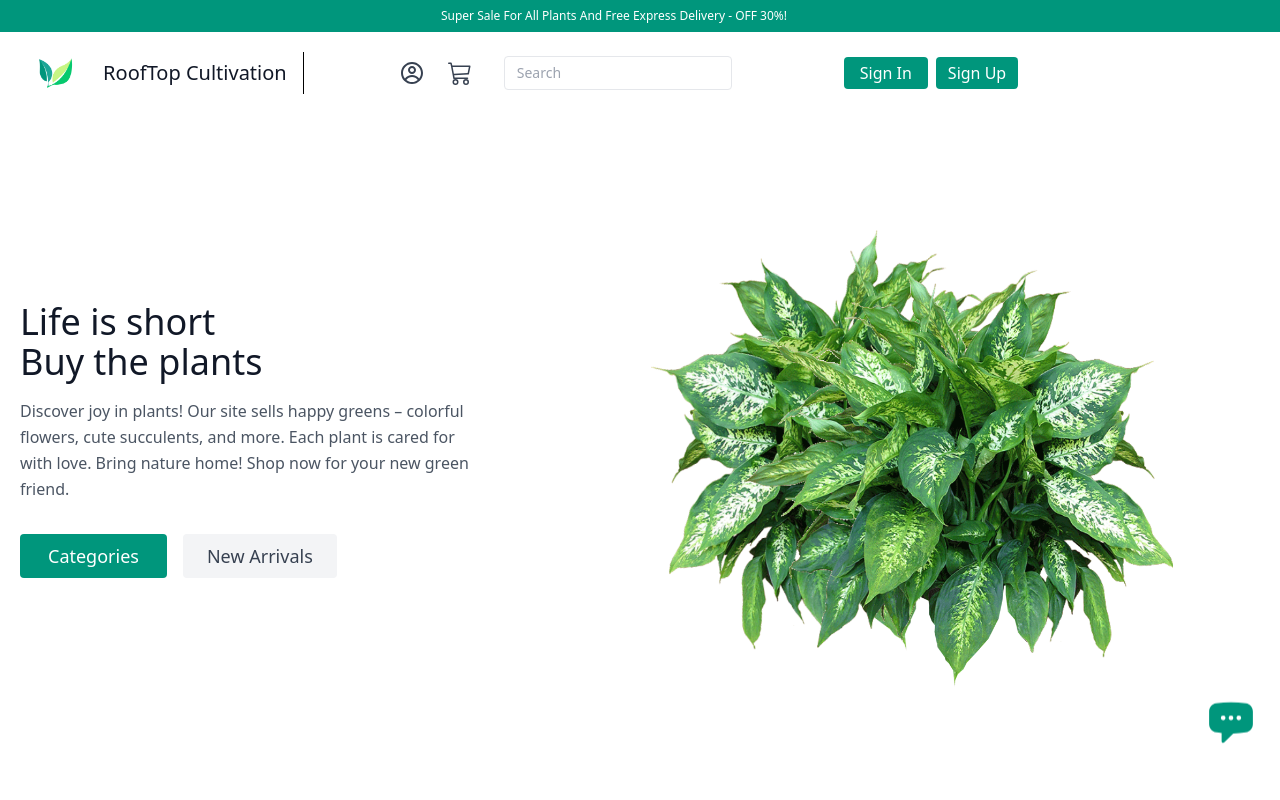
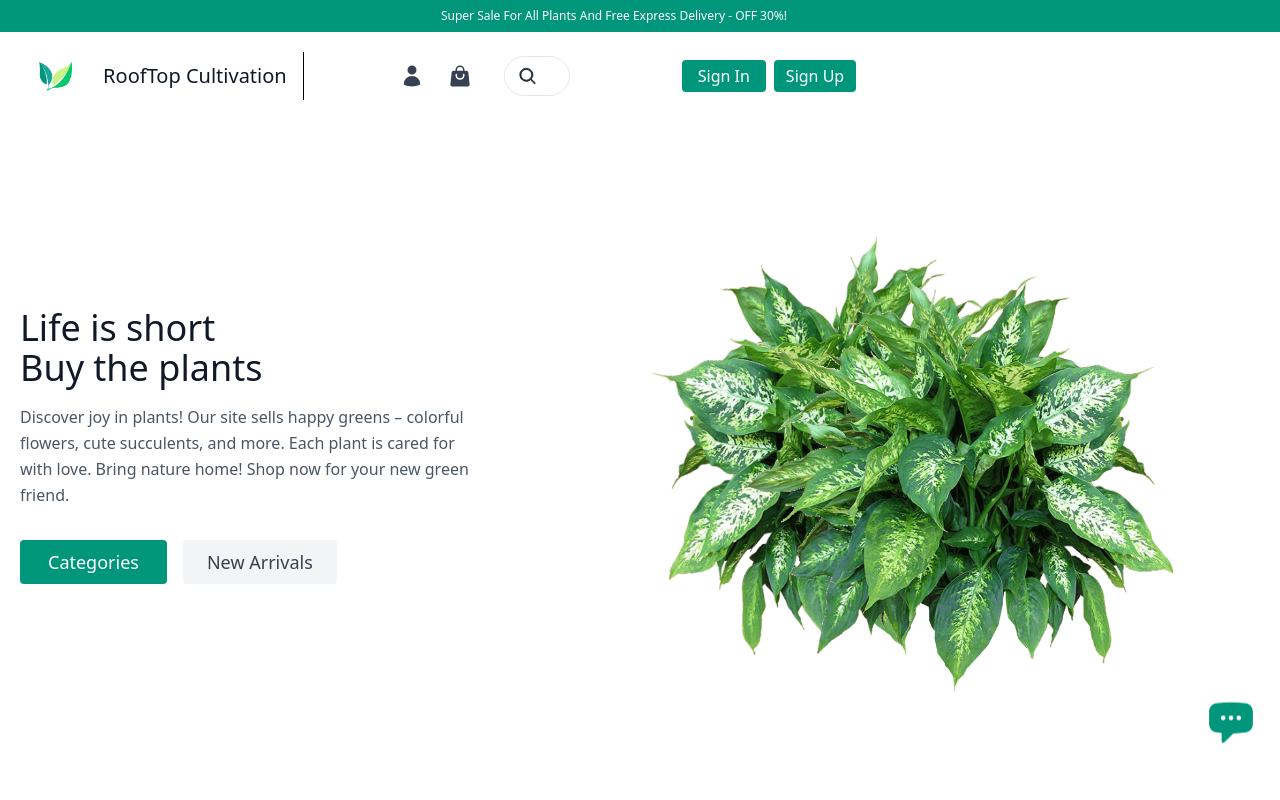
Before and after one commit to Muhammad-Akash-Haider/Rooftop-Cultivation-full, a React (Create React App) app in the folder Frontend/: page / in a window 1280 px wide. Shown: the top 800 px of the page. Built offline with nearby package versions, Linux system fonts and the light colour scheme; no server answers.

Commit message:
Nav page Maintenance + Add Styling

```diff
--- a/Frontend/src/components/Nav.jsx
+++ b/Frontend/src/components/Nav.jsx
@@ -70,7 +70,11 @@ const Nav = () => {
                           <span>{buyerStats.total_order_count}</span>
                         </div>
                       </div>}
-                    <CgProfile className='text-2xl ' />
+                    {/* <CgProfile className='text-2xl' /> */}
+                    <svg xmlns="http://www.w3.org/2000/svg" viewBox="0 0 24 24" fill="currentColor" class="w-6 h-6">
+                    <path fill-rule="evenodd" d="M7.5 6a4.5 4.5 0 1 1 9 0 4.5 4.5 0 0 1-9 0ZM3.751 20.105a8.25 8.25 0 0 1 16.498 0 .75.75 0 0 1-.437.695A18.683 18.683 0 0 1 12 22.5c-2.786 0-5.433-.608-7.812-1.7a.75.75 0 0 1-.437-.695Z" clip-rule="evenodd" />
+                    </svg>
+
                   </div>
 
                 </Link>
@@ -86,7 +90,11 @@ const Nav = () => {
                       </div>
                     }
 
-                    <BsCart3 className='text-2xl ' />
+                    {/* <BsCart3 className='text-2xl ' /> */}
+                    <svg xmlns="http://www.w3.org/2000/svg" viewBox="0 0 24 24" fill="currentColor" class="w-6 h-6">
+                    <path fill-rule="evenodd" d="M7.5 6v.75H5.513c-.96 0-1.764.724-1.865 1.679l-1.263 12A1.875 1.875 0 0 0 4.25 22.5h15.5a1.875 1.875 0 0 0 1.865-2.071l-1.263-12a1.875 1.875 0 0 0-1.865-1.679H16.5V6a4.5 4.5 0 1 0-9 0ZM12 3a3 3 0 0 0-3 3v.75h6V6a3 3 0 0 0-3-3Zm-3 8.25a3 3 0 1 0 6 0v-.75a.75.75 0 0 1 1.5 0v.75a4.5 4.5 0 1 1-9 0v-.75a.75.75 0 0 1 1.5 0v.75Z" clip-rule="evenodd" />
+                    </svg>
+
                   </div>
                 </Link>
               </div>
@@ -94,7 +102,17 @@ const Nav = () => {
           }
 
           <div>
-            <input className=' hover:rounded border bg-white  rounded  focus:border-[#00967C] focus:ring-2 focus:ring-green-200  outline-none text-gray-700 px-3 leading-8 transition-colors text-sm duration-200 ease-in-out' type="text" placeholder='Search' />
+            {/* <input className=' hover:rounded border bg-white  rounded  focus:border-[#00967C] focus:ring-2 focus:ring-green-200  outline-none text-gray-700 px-3 leading-8 transition-colors text-sm duration-200 ease-in-out' type="text" placeholder='Search' /> */}
+            <form action="" class="relative w-max mx-auto">
+
+            <input type="search" name="search" id="search"
+            class="relative peer z-10 bg-transparent w-10 h-10 rounded-full border outline-none cursor-pointer pl-12 pr-4 focus:w-full focus:border-gray-900 stroke-gray-900 focus:cursor-text focus:pl-16 focus:pr-4 "
+            />
+            <svg xmlns="http://www.w3.org/2000/svg" class="absolute inset-y-0 my-auto h-8 w-12 px-3.5 stroke-gray-900 border-r border-transparent peer-focus:border-gray-900 peer-focus:stroke-gray-900" viewBox="0 0 24 24" fill="currentColor">
+            <path fill-rule="evenodd" d="M10.5 3.75a6.75 6.75 0 1 0 0 13.5 6.75 6.75 0 0 0 0-13.5ZM2.25 10.5a8.25 8.25 0 1 1 14.59 5.28l4.69 4.69a.75.75 0 1 1-1.06 1.06l-4.69-4.69A8.25 8.25 0 0 1 2.25 10.5Z" clip-rule="evenodd" />
+            </svg>
+
+            </form>
           </div>
           {user_id ?
             (
```
